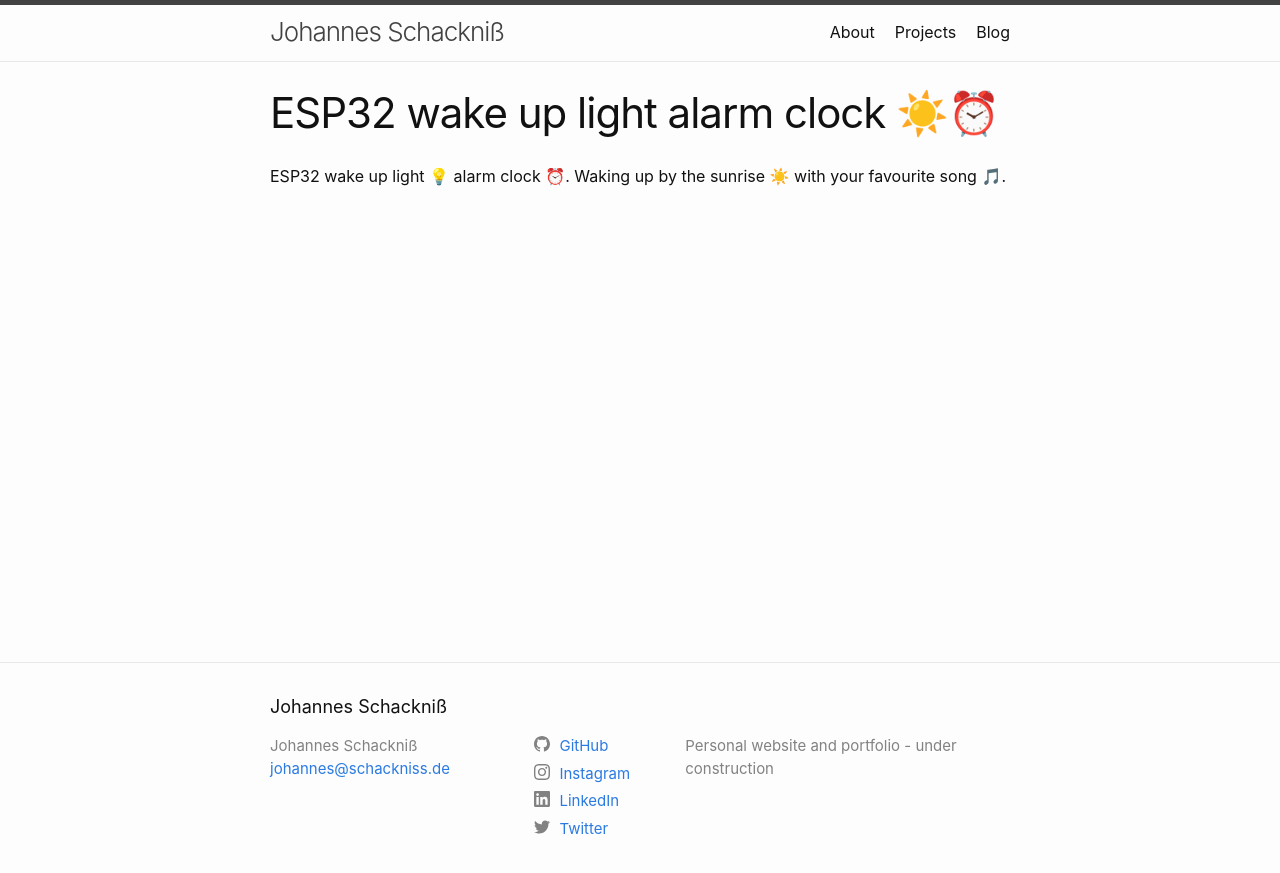
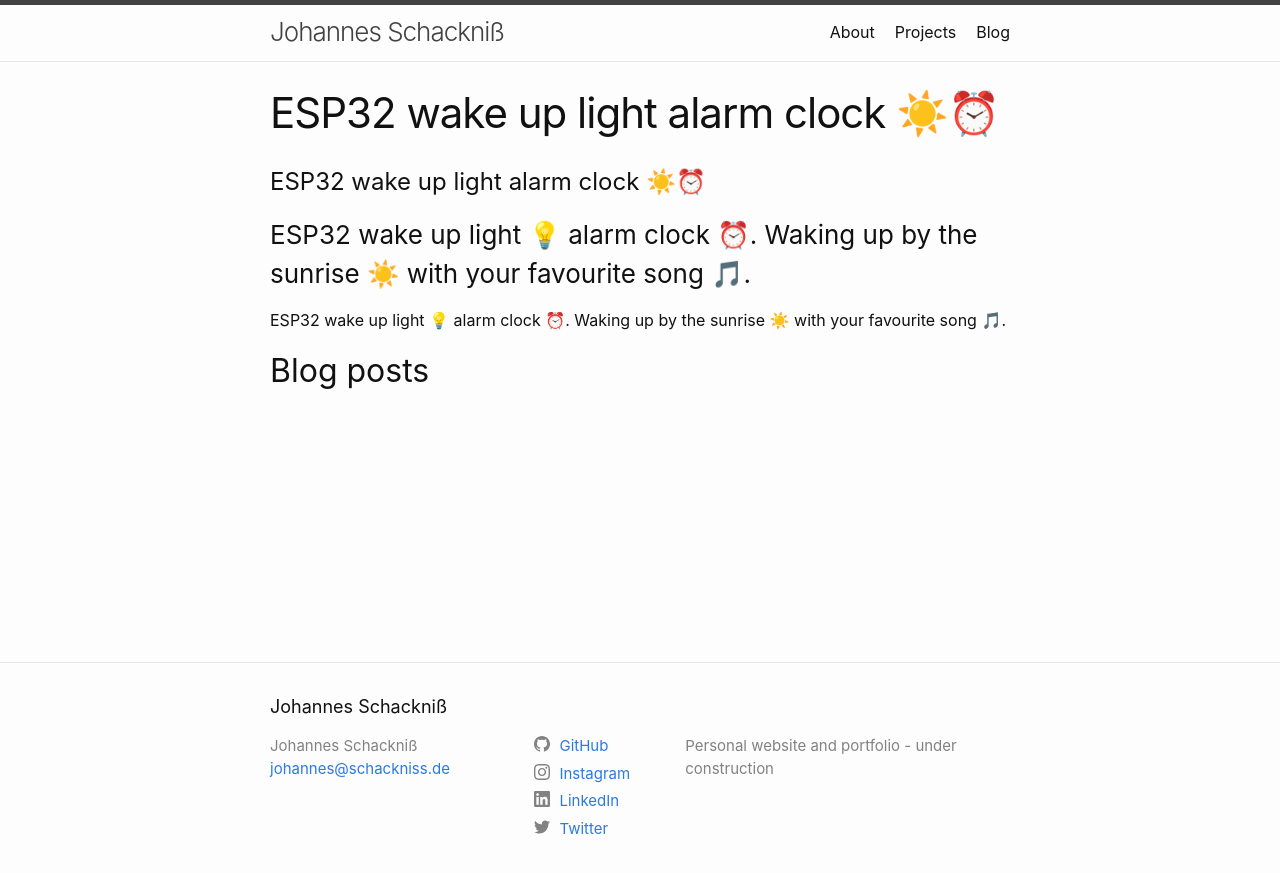
Before and after one commit to schackniss/schackniss.de, a Jekyll site: the page built from _projects/esp32-lichtwecker.md, in a window 1280 px wide. Shown: the top 873 px of the page. Built offline with Jekyll 4.4.1, drawn with Linux system fonts in a browser that asks for light colours; part of the change alters nothing that is shown.

```diff
--- a/_projects/esp32-lichtwecker.md
+++ b/_projects/esp32-lichtwecker.md
@@ -1,6 +1,7 @@
 ---
-layout: page
+layout: project
 title: ESP32 wake up light alarm clock ☀️⏰
 description: ESP32 wake up light 💡 alarm clock ⏰. Waking up by the sunrise ☀️ with your favourite song 🎵.
+short_tag: lichtwecker
 ---
 ESP32 wake up light 💡 alarm clock ⏰. Waking up by the sunrise ☀️ with your favourite song 🎵.
```
